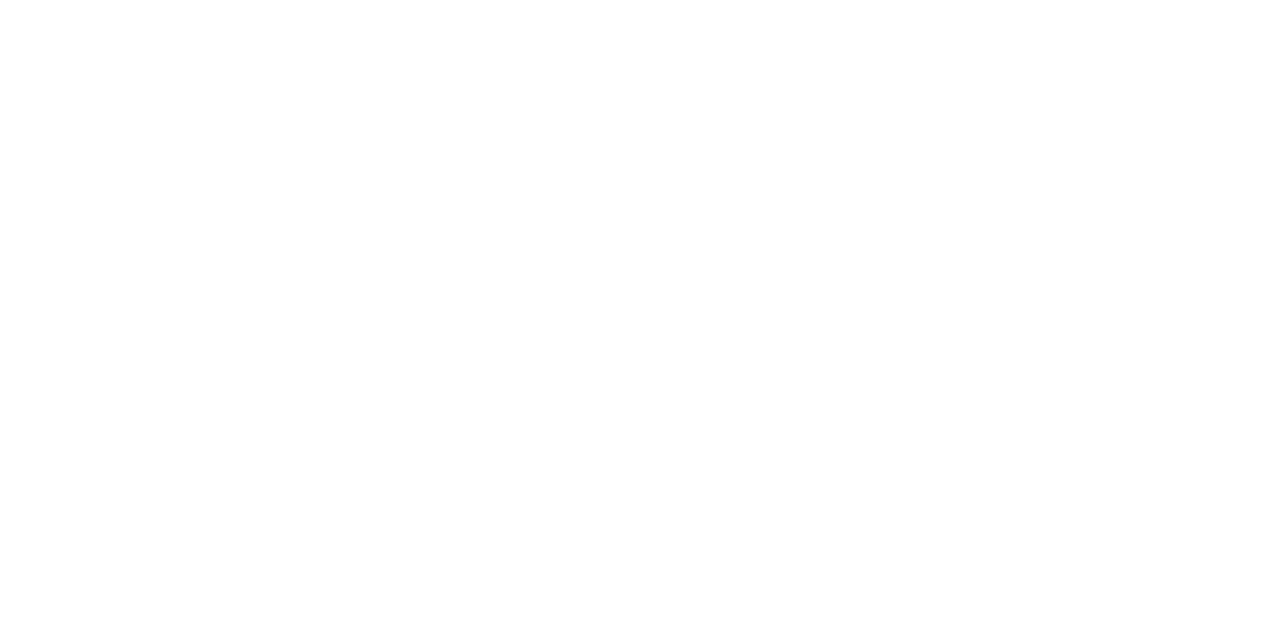
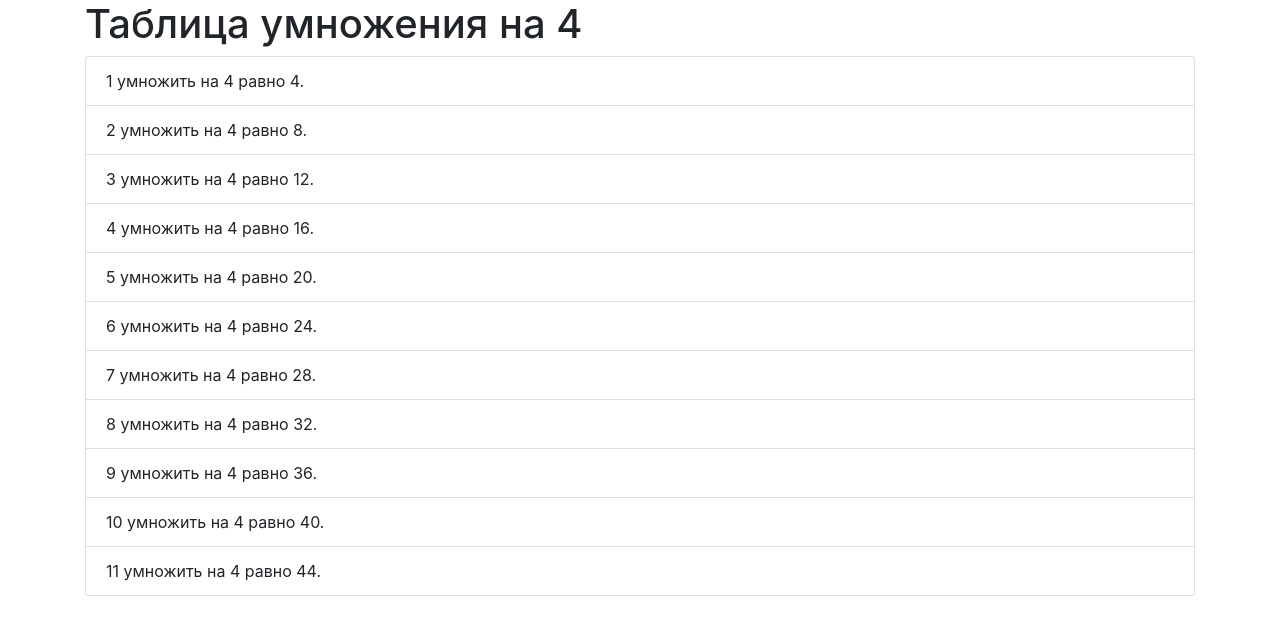
Before and after one commit to Virtbrain/VueJS, a plain HTML site: page Homeproj3/index.html in a window 1280 px wide. Drawn offline with nearby package versions, Linux system fonts and the light colour scheme.

Commit message:
v-for(book example)

```diff
--- a/Homeproj3/Vue.js
+++ b/Homeproj3/Vue.js
@@ -1,3 +1,3 @@
 new Vue({
-    el: '.containder',
+    el: '.container',
 })
--- a/Homeproj3/index.html
+++ b/Homeproj3/index.html
@@ -4,11 +4,17 @@
     <meta charset="UTF-8">
     <meta name="viewport" content="width=device-width, initial-scale=1.0">
     <meta http-equiv="X-UA-Compatible" content="ie=edge">
-    <link rel="stylesheet" href="https://stackpath.bootstrapcdn.com/bootstrap/4.2.1/css/bootstrap.min.css" integrity="sha384-MCw98/SFnGE8fJT3GXwEOngsV7Zt27NXFoaoApmYm81iuXoPkFOJwJ8ERdknLPMO" crossorigin="anonymous">
+    <link rel="stylesheet" href="https://maxcdn.bootstrapcdn.com/bootstrap/4.0.0/css/bootstrap.min.css" integrity="sha384-Gn5384xqQ1aoWXA+058RXPxPg6fy4IWvTNh0E263XmFcJlSAwiGgFAW/dAiS6JXm" crossorigin="anonymous">
     <title>Homeproj3</title>
 </head>
 <body>
     <div class="container">
+        <h1>Таблица умножения на 4</h1>
+        <ul class="list-group">
+            <li v-for="i in 11" class="list-group-item">
+                {{ i }} умножить на 4 равно {{ i*4 }}.
+            </li>
+        </ul>
     </div>
     <script src="https://cdn.jsdelivr.net/npm/vue/dist/vue.js"></script>
     <script src="Vue.js"></script>
```
